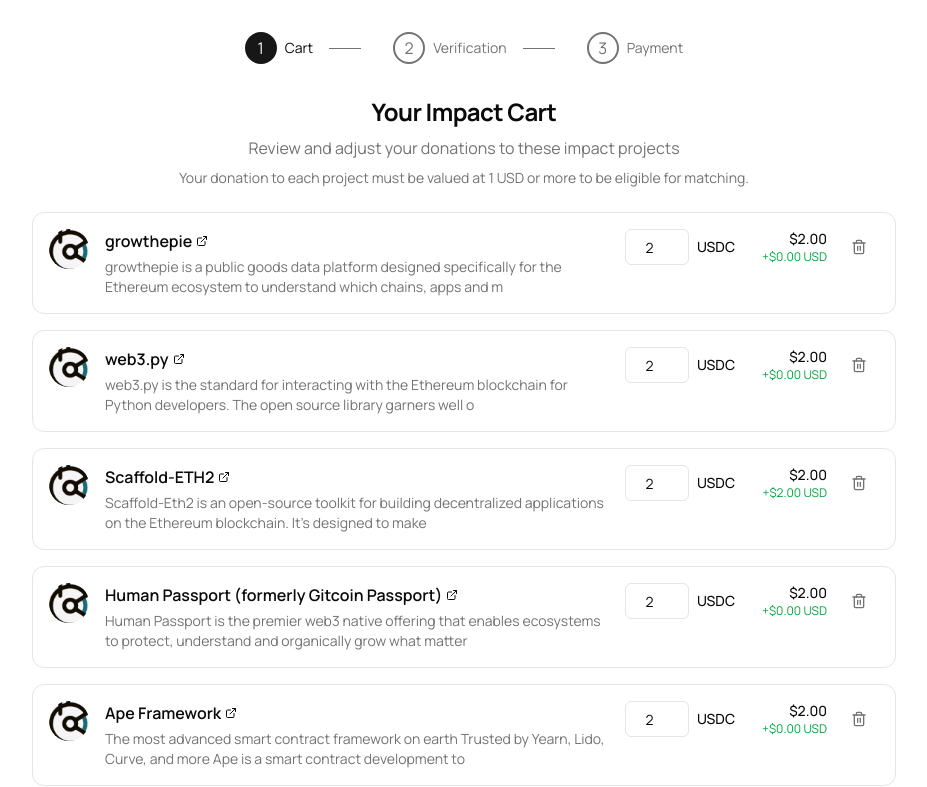
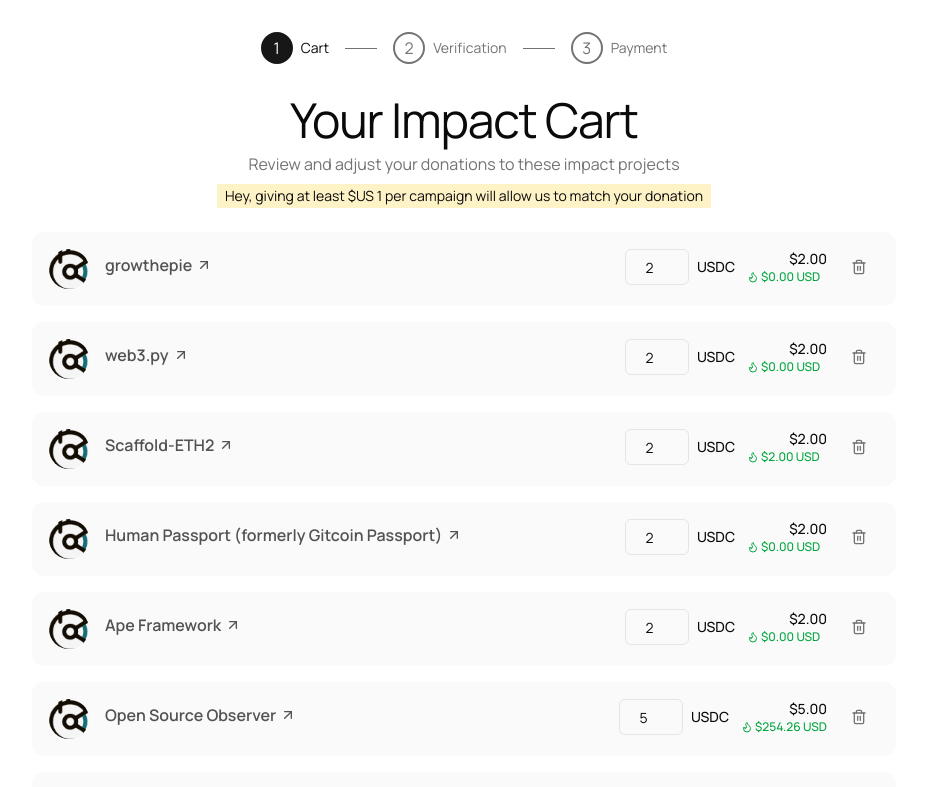
Before and after one commit to thebeyondr/gitcoin-ui-sample, a Next.js app: page /checkout in a window 1280 px wide. Shown: the top 787 px of the page, without its empty margins (176-1103 px from the left). Built offline with nearby package versions, Linux system fonts and the light colour scheme; a web font is replaced by a local one.

Commit message:
refactor(checkout): :lipstick: Update styles, enhance project links with icons, and improve donation messaging

```diff
--- a/app/checkout/page.tsx
+++ b/app/checkout/page.tsx
@@ -1,13 +1,13 @@
 "use client";
 
-import { useState } from "react";
 import { Button } from "@/components/ui/button";
 import { Card } from "@/components/ui/card";
 import { Input } from "@/components/ui/input";
 import { Separator } from "@/components/ui/separator";
-import { Trash2, ExternalLink, Wallet, CheckCircle } from "lucide-react";
+import { ArrowUpRight, CheckCircle, Flame, Trash2, Wallet } from "lucide-react";
+import Image from "next/image";
 import Link from "next/link";
-import Image from "next/image";
+import { useState } from "react";
 
 interface Project {
   id: string;
@@ -146,7 +146,7 @@
 
   const renderStepIndicator = () => (
     <div className="flex items-center justify-center mb-8">
-      <div className="flex items-center space-x-4">
+      <div className="flex items-center">
         {[1, 2, 3].map((step) => (
           <div key={step} className="flex items-center">
             <div
@@ -179,19 +179,22 @@
   const renderCartStep = () => (
     <div className="space-y-6">
       <div className="text-center">
-        <h2 className="text-2xl font-bold mb-2">Your Impact Cart</h2>
+        <h2 className="text-5xl mb-2">Your Impact Cart</h2>
         <p className="text-muted-foreground">
           Review and adjust your donations to these impact projects
         </p>
-        <p className="text-sm text-muted-foreground mt-2">
-          Your donation to each project must be valued at 1 USD or more to be
-          eligible for matching.
+        <p className="text-sm bg-amber-100 w-fit mx-auto mt-2 px-2 py-0.5">
+          Hey, giving at least $US 1 per campaign will allow us to match your
+          donation
         </p>
       </div>
 
       <div className="space-y-4">
         {projects.map((project) => (
-          <Card key={project.id} className="p-4">
+          <Card
+            key={project.id}
+            className="p-4 border-[1.5px] border-transparent hover:border-neutral-400 transition-colors duration-300 bg-neutral-50"
+          >
             <div className="flex items-start gap-4">
               <div className="w-10 h-10 rounded-full bg-muted flex-shrink-0 overflow-hidden">
                 <Image
@@ -204,21 +207,26 @@
               </div>
 
               <div className="flex-1 min-w-0">
-                <div className="flex items-start justify-between gap-4">
-                  <div className="flex-1">
+                <div className="flex items-center justify-between gap-4">
+                  {/* <div className="flex-1"> */}
                   <div className="flex items-center gap-2 mb-1">
                     <Link
                       href={`/projects/${project.id}`}
-                        className="font-semibold hover:underline flex items-center gap-1"
+                      target="_blank"
+                      rel="noopener noreferrer"
+                      title="View project details"
+                      className="group font-semibold hover:underline flex items-center gap-1 text-neutral-600 hover:text-neutral-900"
                     >
                       {project.name}
-                        <ExternalLink className="w-3 h-3" />
+                      <span className="group-hover:translate-x-0.5 group-hover:-translate-y-0.5 transition-transform duration-300">
+                        <ArrowUpRight className="w-4 h-4" />
+                      </span>
                     </Link>
                   </div>
-                    <p className="text-sm text-muted-foreground line-clamp-2">
+                  {/* <p className="text-sm text-muted-foreground line-clamp-2">
                       {project.description}
-                    </p>
-                  </div>
+                    </p> */}
+                  {/* </div> */}
 
                   <div className="flex items-center gap-3 flex-shrink-0">
                     <div className="flex items-center gap-2">
@@ -242,8 +250,11 @@
                       <div className="text-sm font-medium">
                         ${project.donationAmount.toFixed(2)}
                       </div>
-                      <div className="text-xs text-green-600">
-                        +${project.estimatedMatch.toFixed(2)} USD
+                      <div className="flex items-center text-xs font-medium text-green-600">
+                        <Flame className="w-3 h-3" />
+                        <span className="ml-0.5">
+                          ${project.estimatedMatch.toFixed(2)} USD
+                        </span>
                       </div>
                     </div>
 
@@ -251,9 +262,9 @@
                       variant="ghost"
                       size="sm"
                       onClick={() => removeProject(project.id)}
-                      className="text-muted-foreground hover:text-destructive"
+                      className="text-muted-foreground hover:text-destructive group"
                     >
-                      <Trash2 className="w-4 h-4" />
+                      <Trash2 className="w-4 h-4 group-hover:rotate-12 transition-transform duration-300" />
                     </Button>
                   </div>
                 </div>
@@ -265,7 +276,11 @@
 
       <Card className="p-6 bg-muted/50">
         <div className="flex justify-between items-center text-lg font-semibold">
-          <span>Total match ~${totalMatch.toFixed(2)}</span>
+          <div className="flex items-center gap-0.5">
+            <span>Estimated total match:</span>
+            <Flame className="w-5 h-5 text-green-600" />
+            <span className="text-green-600">${totalMatch.toFixed(2)}</span>
+          </div>
           <span>Total donation ${totalDonation.toFixed(2)}</span>
         </div>
       </Card>
```
Lines whose indentation alone changed are shown as unchanged.
